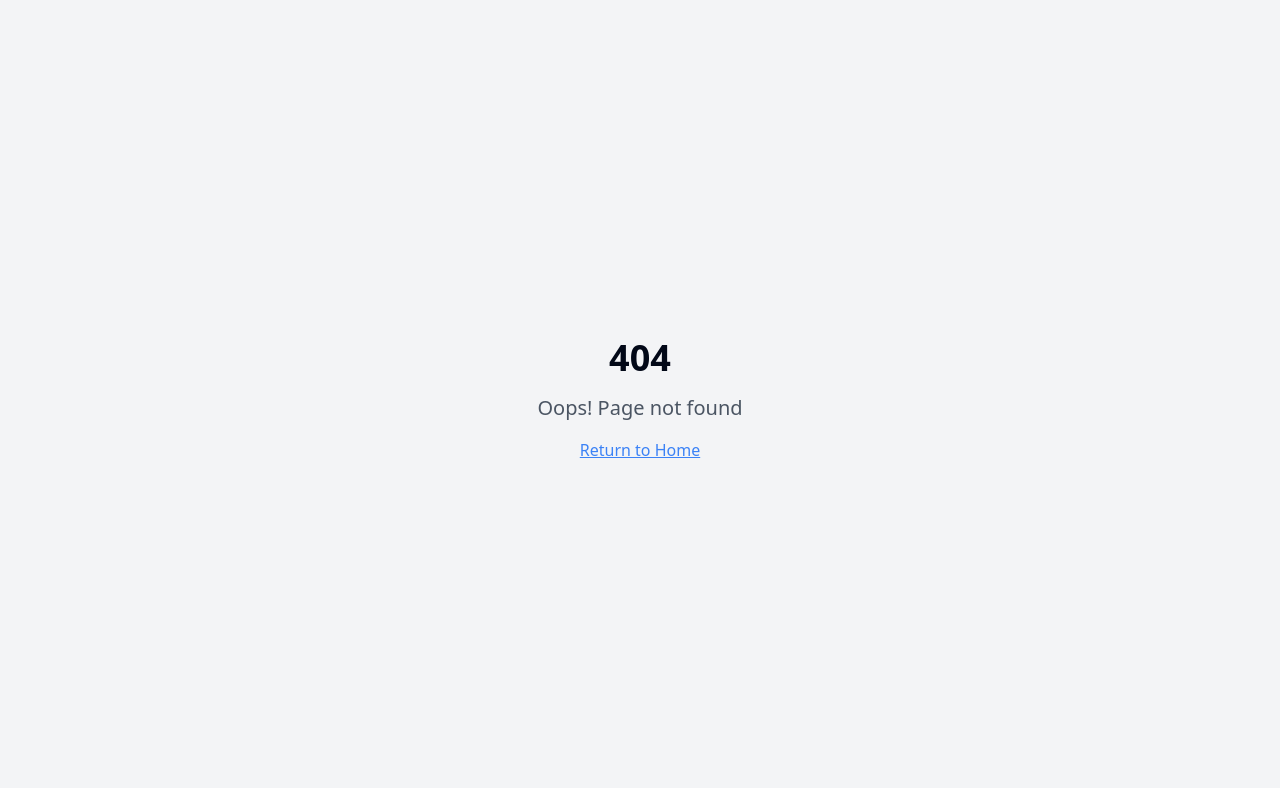
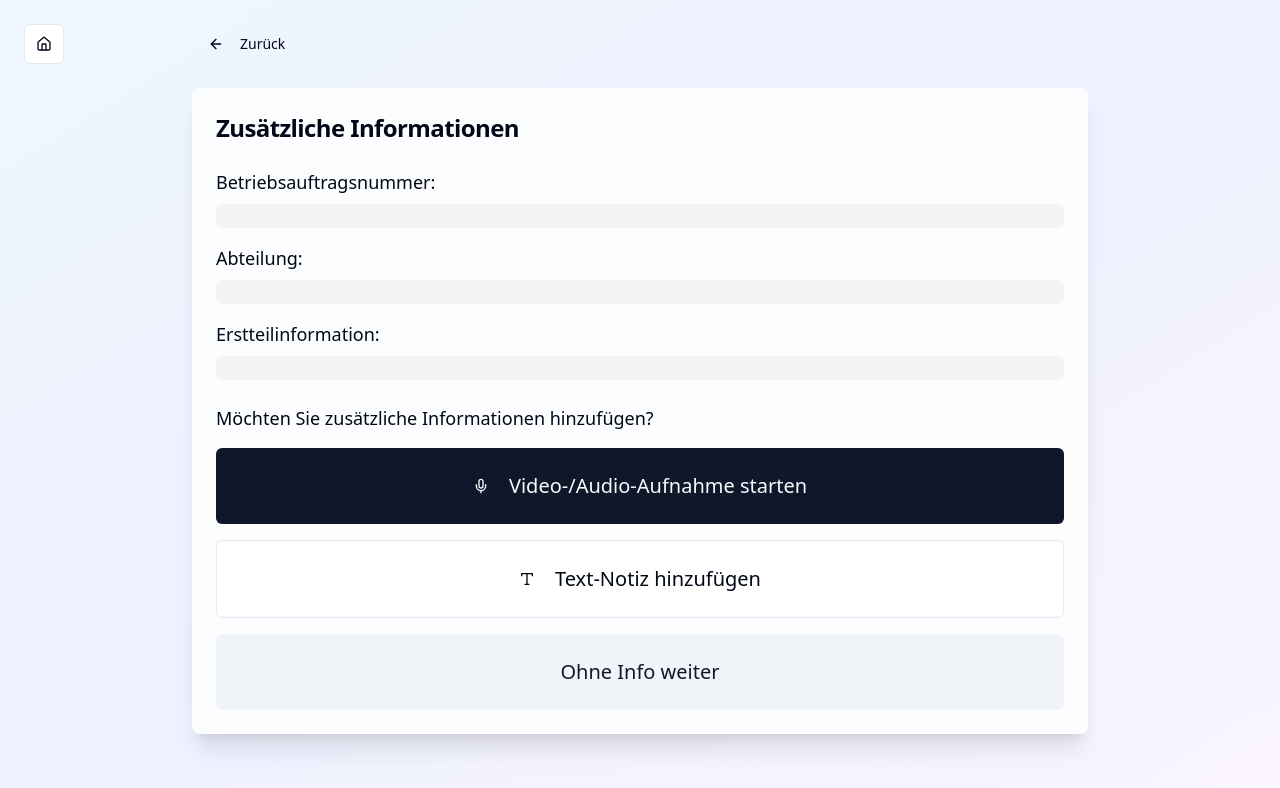
Before and after one commit to KalitoMero/silent-excel-vault, a React (Vite) app: page /media-info-auswaehlen in a window 1280 px wide. Before the commit this address had no page. Shown: the top 788 px of the page. Built offline with nearby package versions, Linux system fonts and the light colour scheme.

Commit message:
Add additional info selection
Implement a new page for selecting additional information (audio/video, text note, or skip) after department selection, before redirecting to priority selection.

```diff
--- a/src/App.tsx
+++ b/src/App.tsx
@@ -13,6 +13,7 @@ import PrioAuswaehlen from "./pages/PrioAuswaehlen";
 import AbteilungAuswaehlen from "./pages/AbteilungAuswaehlen";
 
 import PrioFinalAuswaehlen from "./pages/PrioFinalAuswaehlen";
+import MediaInfoAuswaehlen from "./pages/MediaInfoAuswaehlen";
 import Monitor from "./pages/Monitor";
 import NotFound from "./pages/NotFound";
 
@@ -34,7 +35,7 @@ const App = () => (
           <Route path="/scanauftrag" element={<Home1 />} />
           <Route path="/prio-auswaehlen" element={<PrioAuswaehlen />} />
           <Route path="/abteilung-auswaehlen" element={<AbteilungAuswaehlen />} />
-
+          <Route path="/media-info-auswaehlen" element={<MediaInfoAuswaehlen />} />
           <Route path="/prio-final-auswaehlen" element={<PrioFinalAuswaehlen />} />
           <Route path="/monitor" element={<Monitor />} />
           {/* ADD ALL CUSTOM ROUTES ABOVE THE CATCH-ALL "*" ROUTE */}
--- a/src/pages/AbteilungAuswaehlen.tsx
+++ b/src/pages/AbteilungAuswaehlen.tsx
@@ -45,7 +45,7 @@ const AbteilungAuswaehlen = () => {
   }, [abteilung]);
 
   const handleAdditionalInfoSelect = (additionalInfo: string) => {
-    navigate(`/prio-final-auswaehlen?auftragsnummer=${encodeURIComponent(auftragsnummer)}&abteilung=${encodeURIComponent(abteilung)}&zusatzinfo=${encodeURIComponent(additionalInfo)}`);
+    navigate(`/media-info-auswaehlen?auftragsnummer=${encodeURIComponent(auftragsnummer)}&abteilung=${encodeURIComponent(abteilung)}&zusatzinfo=${encodeURIComponent(additionalInfo)}`);
   };
 
   return (
--- /dev/null
+++ b/src/pages/MediaInfoAuswaehlen.tsx
@@ -0,0 +1,252 @@
+import { useSearchParams, Link, useNavigate } from 'react-router-dom';
+import { Card, CardContent, CardHeader, CardTitle } from '@/components/ui/card';
+import { Button } from '@/components/ui/button';
+import { Textarea } from '@/components/ui/textarea';
+import { ArrowLeft, Home, Mic, Type } from 'lucide-react';
+import { toast } from '@/components/ui/sonner';
+import { useState, useRef } from 'react';
+
+const MediaInfoAuswaehlen = () => {
+  const [searchParams] = useSearchParams();
+  const navigate = useNavigate();
+  const auftragsnummer = searchParams.get('auftragsnummer') || '';
+  const abteilung = searchParams.get('abteilung') || '';
+  const zusatzinfo = searchParams.get('zusatzinfo') || '';
+
+  const [isRecording, setIsRecording] = useState(false);
+  const [showTextInput, setShowTextInput] = useState(false);
+  const [textNote, setTextNote] = useState('');
+  const mediaRecorderRef = useRef<MediaRecorder | null>(null);
+  const recordedChunksRef = useRef<Blob[]>([]);
+
+  const navigateToPrioSelection = (mediaInfo?: string) => {
+    const params = new URLSearchParams({
+      auftragsnummer,
+      abteilung,
+      zusatzinfo,
+    });
+
+    if (mediaInfo) {
+      params.set('mediaInfo', mediaInfo);
+    }
+
+    navigate(`/prio-final-auswaehlen?${params.toString()}`);
+  };
+
+  const startRecording = async () => {
+    try {
+      const stream = await navigator.mediaDevices.getUserMedia({
+        video: true,
+        audio: true
+      });
+
+      const mediaRecorder = new MediaRecorder(stream);
+      mediaRecorderRef.current = mediaRecorder;
+      recordedChunksRef.current = [];
+
+      mediaRecorder.ondataavailable = (event) => {
+        if (event.data.size > 0) {
+          recordedChunksRef.current.push(event.data);
+        }
+      };
+
+      mediaRecorder.onstop = () => {
+        const blob = new Blob(recordedChunksRef.current, { type: 'video/webm' });
+        const url = URL.createObjectURL(blob);
+
+        // Store recording info and navigate
+        const recordingInfo = `Video-Aufnahme erstellt (${new Date().toLocaleString()})`;
+        toast("Aufnahme beendet", { duration: 2000 });
+        navigateToPrioSelection(recordingInfo);
+
+        // Stop all tracks
+        stream.getTracks().forEach(track => track.stop());
+      };
+
+      mediaRecorder.start();
+      setIsRecording(true);
+      toast("Aufnahme gestartet", { duration: 2000 });
+
+    } catch (error) {
+      console.error('Error starting recording:', error);
+      toast("Fehler beim Starten der Aufnahme", { duration: 3000 });
+    }
+  };
+
+  const stopRecording = () => {
+    if (mediaRecorderRef.current && isRecording) {
+      mediaRecorderRef.current.stop();
+      setIsRecording(false);
+    }
+  };
+
+  const handleTextSave = () => {
+    if (textNote.trim()) {
+      navigateToPrioSelection(textNote);
+    } else {
+      toast("Bitte geben Sie eine Notiz ein", { duration: 2000 });
+    }
+  };
+
+  const handleSkip = () => {
+    navigateToPrioSelection();
+  };
+
+  if (showTextInput) {
+    return (
+      <div className="min-h-screen bg-gradient-to-br from-blue-50 via-indigo-50 to-purple-50 p-6">
+        <Button
+          variant="outline"
+          size="icon"
+          className="fixed top-6 left-6"
+          asChild
+        >
+          <Link to="/">
+            <Home className="h-4 w-4" />
+            <span className="sr-only">Home</span>
+          </Link>
+        </Button>
+
+        <div className="max-w-4xl mx-auto">
+          <Button
+            variant="ghost"
+            onClick={() => setShowTextInput(false)}
+            className="mb-6"
+          >
+            <ArrowLeft className="mr-2 h-4 w-4" />
+            Zurück
+          </Button>
+
+          <Card className="shadow-xl border-0 bg-white/80 backdrop-blur-sm">
+            <CardHeader>
+              <CardTitle className="text-2xl">Notiz hinzufügen</CardTitle>
+            </CardHeader>
+            <CardContent>
+              <div className="space-y-6">
+                <div>
+                  <p className="text-lg font-medium mb-2">Betriebsauftragsnummer:</p>
+                  <p className="text-xl bg-gray-100 p-3 rounded-md mb-4">{auftragsnummer}</p>
+                  <p className="text-lg font-medium mb-2">Abteilung:</p>
+                  <p className="text-xl bg-gray-100 p-3 rounded-md mb-4">{abteilung}</p>
+                  <p className="text-lg font-medium mb-2">Erstteilinformation:</p>
+                  <p className="text-xl bg-gray-100 p-3 rounded-md mb-4">{zusatzinfo}</p>
+                </div>
+
+                <div className="space-y-4">
+                  <label className="text-lg font-medium">Ihre Notiz:</label>
+                  <Textarea
+                    value={textNote}
+                    onChange={(e) => setTextNote(e.target.value)}
+                    placeholder="Geben Sie hier Ihre Notiz ein..."
+                    className="min-h-[120px]"
+                  />
+
+                  <div className="flex gap-4">
+                    <Button
+                      onClick={handleTextSave}
+                      size="lg"
+                      className="px-8"
+                    >
+                      Notiz speichern
+                    </Button>
+                    <Button
+                      onClick={() => setShowTextInput(false)}
+                      variant="outline"
+                      size="lg"
+                    >
+                      Abbrechen
+                    </Button>
+                  </div>
+                </div>
+              </div>
+            </CardContent>
+          </Card>
+        </div>
+      </div>
+    );
+  }
+
+  return (
+    <div className="min-h-screen bg-gradient-to-br from-blue-50 via-indigo-50 to-purple-50 p-6">
+      <Button
+        variant="outline"
+        size="icon"
+        className="fixed top-6 left-6"
+        asChild
+      >
+        <Link to="/">
+          <Home className="h-4 w-4" />
+          <span className="sr-only">Home</span>
+        </Link>
+      </Button>
+
+      <div className="max-w-4xl mx-auto">
+        <Button
+          variant="ghost"
+          asChild
+          className="mb-6"
+        >
+          <Link to={`/abteilung-auswaehlen?auftragsnummer=${encodeURIComponent(auftragsnummer)}&abteilung=${encodeURIComponent(abteilung)}`} className="flex items-center">
+            <ArrowLeft className="mr-2 h-4 w-4" />
+            Zurück
+          </Link>
+        </Button>
+
+        <Card className="shadow-xl border-0 bg-white/80 backdrop-blur-sm">
+          <CardHeader>
+            <CardTitle className="text-2xl">Zusätzliche Informationen</CardTitle>
+          </CardHeader>
+          <CardContent>
+            <div className="space-y-6">
+              <div>
+                <p className="text-lg font-medium mb-2">Betriebsauftragsnummer:</p>
+                <p className="text-xl bg-gray-100 p-3 rounded-md mb-4">{auftragsnummer}</p>
+                <p className="text-lg font-medium mb-2">Abteilung:</p>
+                <p className="text-xl bg-gray-100 p-3 rounded-md mb-4">{abteilung}</p>
+                <p className="text-lg font-medium mb-2">Erstteilinformation:</p>
+                <p className="text-xl bg-gray-100 p-3 rounded-md">{zusatzinfo}</p>
+              </div>
+
+              <div className="space-y-4">
+                <h3 className="text-lg font-medium">Möchten Sie zusätzliche Informationen hinzufügen?</h3>
+
+                <div className="flex flex-col gap-4">
+                  <Button
+                    onClick={isRecording ? stopRecording : startRecording}
+                    size="lg"
+                    className="h-auto p-6 text-xl"
+                    variant={isRecording ? "destructive" : "default"}
+                  >
+                    <Mic className="mr-3 h-6 w-6" />
+                    {isRecording ? "Aufnahme beenden" : "Video-/Audio-Aufnahme starten"}
+                  </Button>
+
+                  <Button
+                    onClick={() => setShowTextInput(true)}
+                    variant="outline"
+                    size="lg"
+                    className="h-auto p-6 text-xl"
+                  >
+                    <Type className="mr-3 h-6 w-6" />
+                    Text-Notiz hinzufügen
+                  </Button>
+
+                  <Button
+                    onClick={handleSkip}
+                    variant="secondary"
+                    size="lg"
+                    className="h-auto p-6 text-xl"
+                  >
+                    Ohne Info weiter
+                  </Button>
+                </div>
+              </div>
+            </div>
+          </CardContent>
+        </Card>
+      </div>
+    </div>
+  );
+};
+
+export default MediaInfoAuswaehlen;
--- a/src/pages/PrioFinalAuswaehlen.tsx
+++ b/src/pages/PrioFinalAuswaehlen.tsx
@@ -11,6 +11,7 @@ const PrioFinalAuswaehlen = () => {
   const auftragsnummer = searchParams.get('auftragsnummer') || '';
   const abteilung = searchParams.get('abteilung') || '';
   const zusatzinfo = searchParams.get('zusatzinfo') || '';
+  const mediaInfo = searchParams.get('mediaInfo') || '';
 
   const handlePrioSelect = async (prio: number) => {
     if (!auftragsnummer) {
@@ -28,7 +29,9 @@ const PrioFinalAuswaehlen = () => {
         zeitstempel: new Date(),
         abteilung,
         zusatzinfo,
-        zusatzDaten: {}
+        zusatzDaten: {
+          mediaInfo: mediaInfo || null
+        }
       };
 
       // Get Excel data from localStorage to find additional information
@@ -132,7 +135,7 @@ const PrioFinalAuswaehlen = () => {
           asChild
           className="mb-6"
         >
-          <Link to={`/abteilung-auswaehlen?auftragsnummer=${encodeURIComponent(auftragsnummer)}&abteilung=${encodeURIComponent(abteilung)}`} className="flex items-center">
+          <Link to={`/media-info-auswaehlen?auftragsnummer=${encodeURIComponent(auftragsnummer)}&abteilung=${encodeURIComponent(abteilung)}&zusatzinfo=${encodeURIComponent(zusatzinfo)}`} className="flex items-center">
             <ArrowLeft className="mr-2 h-4 w-4" />
             Zurück
           </Link>
```
